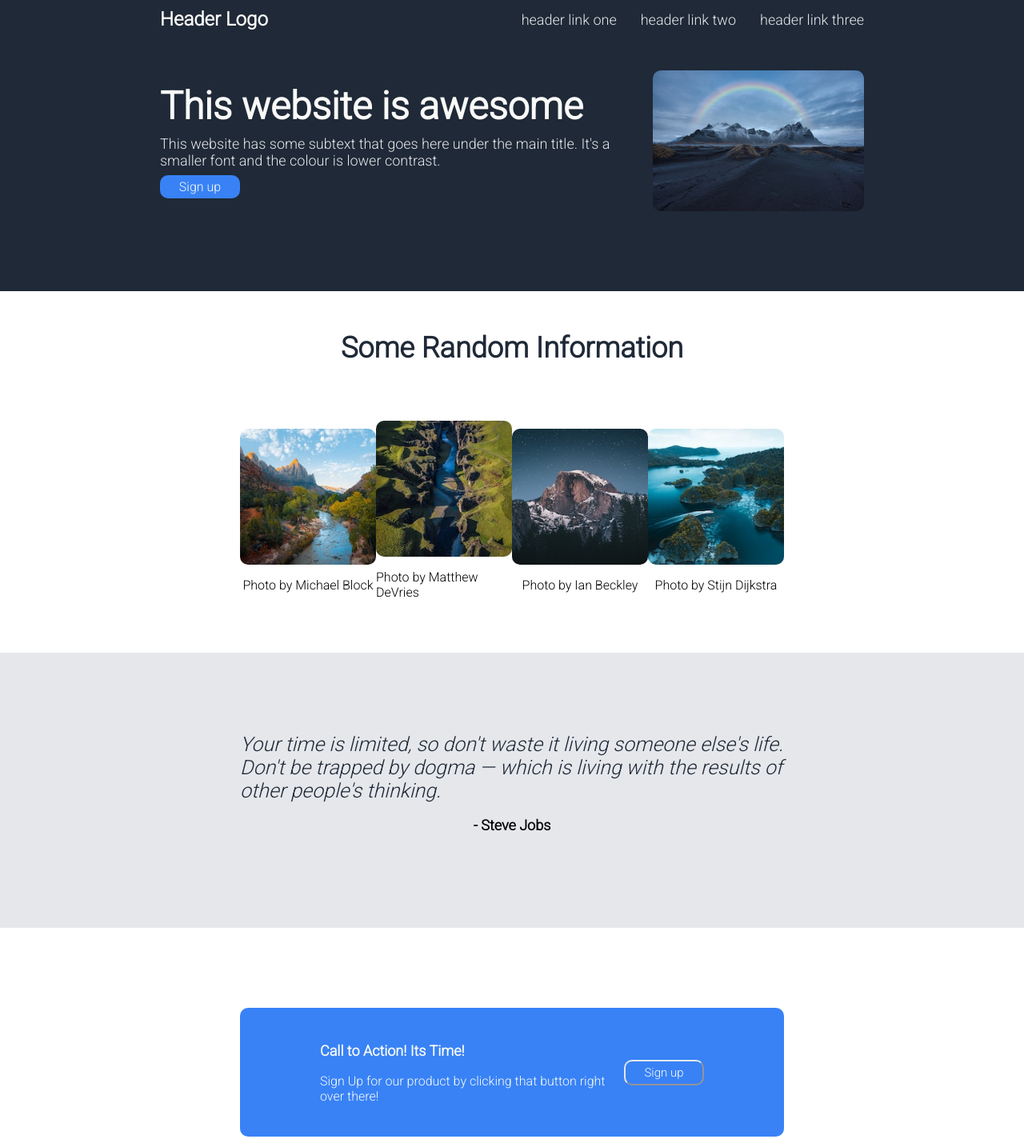
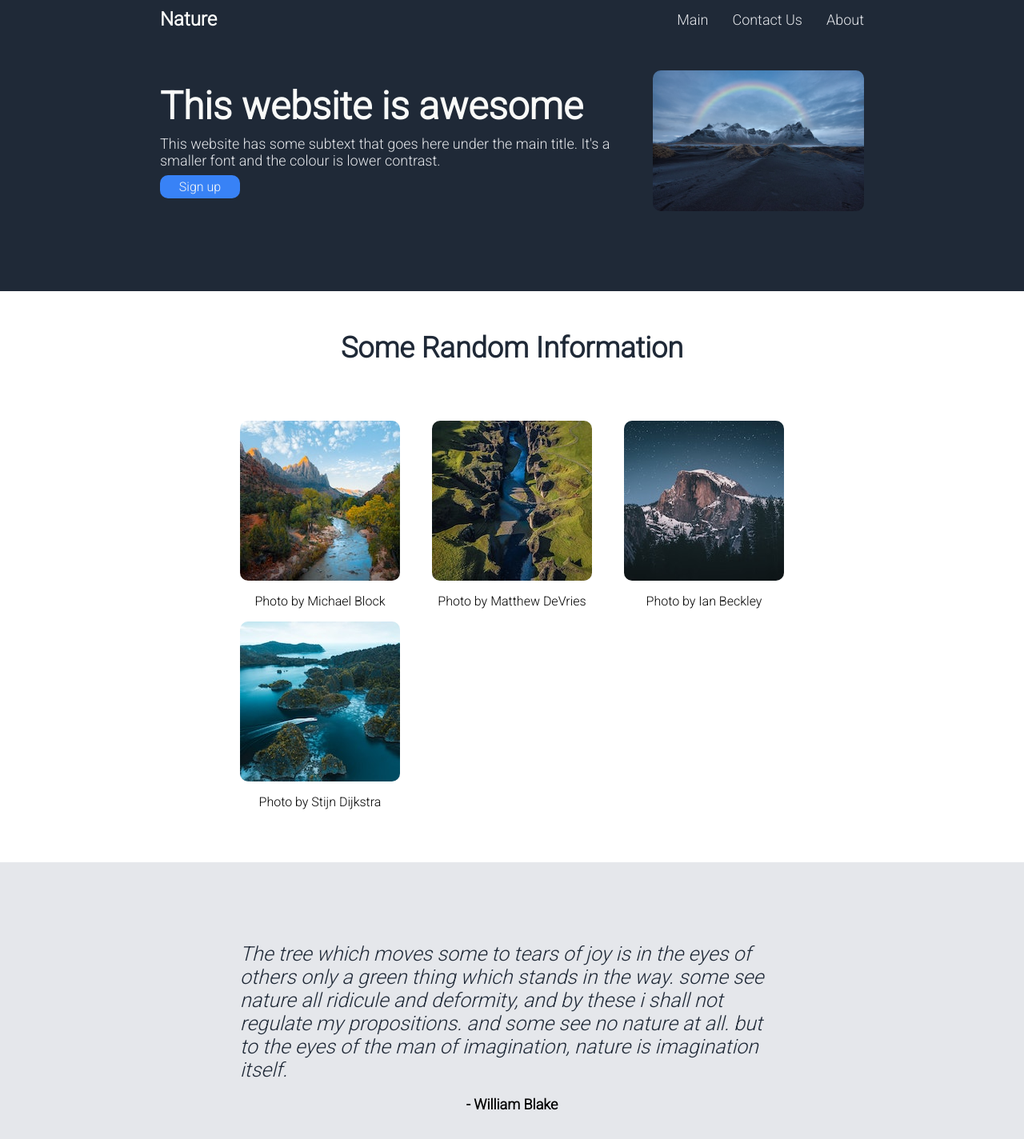
Before and after one commit to Falconic-coder/The-Landing-Page, a plain HTML site: page index.html in a window 1280 px wide. Shown: the top 1424 px of the page at 80% size. Drawn offline with Linux system fonts and the light colour scheme.

Commit message:
Changes to text made

```diff
--- a/index.html
+++ b/index.html
@@ -17,13 +17,13 @@
     <header>
 
         <nav class="navBar">
-            <div class="navLeft">Header Logo</div>
+            <div class="navLeft">Nature</div>
 
             <div class="navRight">
                 <ul>
-                    <li><a href="">header link one</a></li>
-                    <li><a href="">header link two</a></li>
-                    <li><a href="">header link three</a></li>
+                    <li><a href="">Main</a></li>
+                    <li><a href="">Contact Us</a></li>
+                    <li><a href="">About</a></li>
                 </ul>
             </div>
 
@@ -92,8 +92,8 @@
 
         <div class="m2">
 
-            <div class="quote">Your time is limited, so don't waste it living someone else's life. Don't be trapped by dogma — which is living with the results of other people's thinking.</div>
-            <div class="author"><p>- Steve Jobs</p></div>
+            <div class="quote">The tree which moves some to tears of joy is in the eyes of others only a green thing which stands in the way. some see nature all ridicule and deformity, and by these i shall not regulate my propositions. and some see no nature at all. but to the eyes of the man of imagination, nature is imagination itself.</div>
+            <div class="author"><p>- William Blake</p></div>
 
         </div>
 
--- a/style.css
+++ b/style.css
@@ -119,6 +119,8 @@ main{
     justify-content: space-between;
     padding-left: 300px;
     padding-right: 300px;
+    flex-wrap: wrap;
+    flex: 1;
 }
 
 
```
